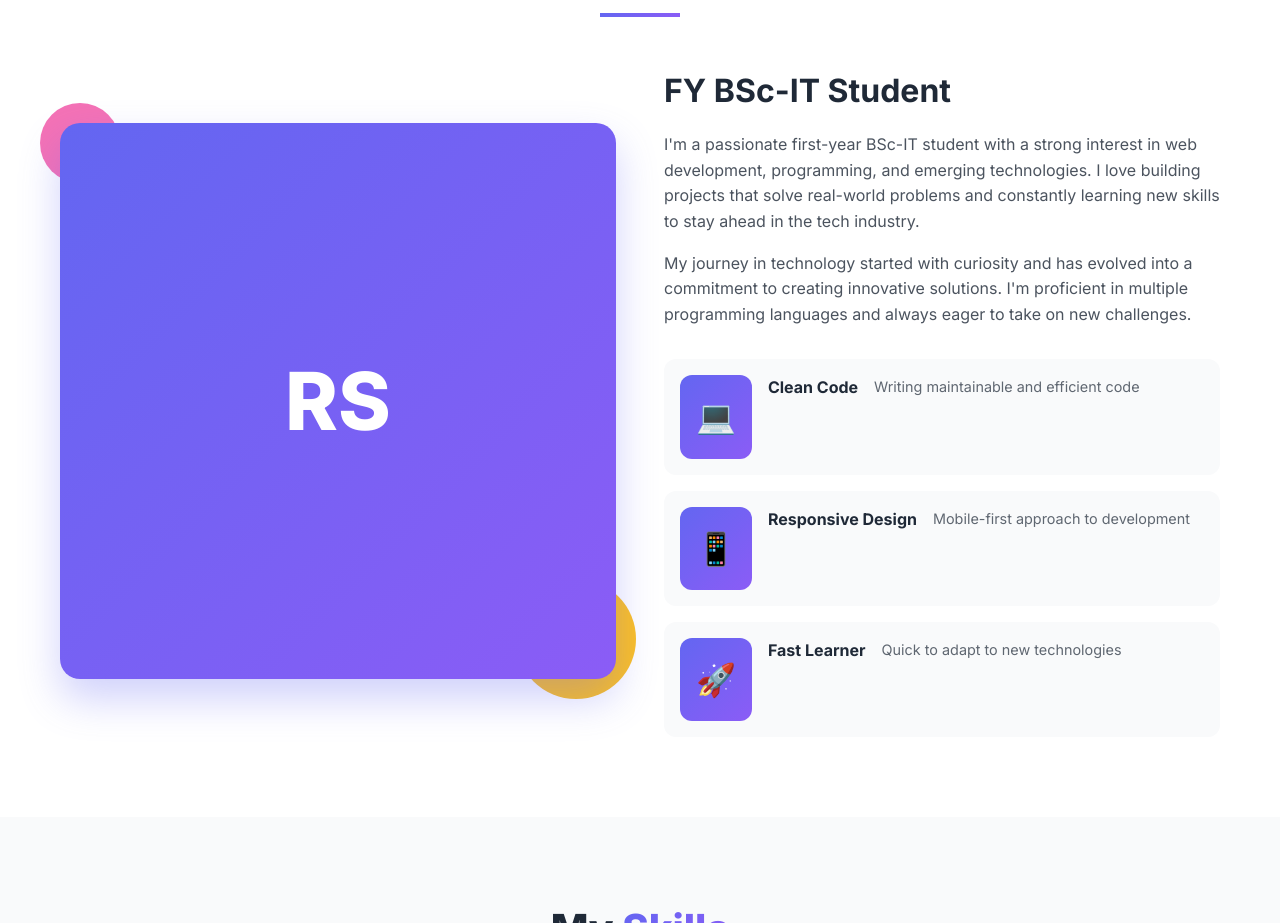
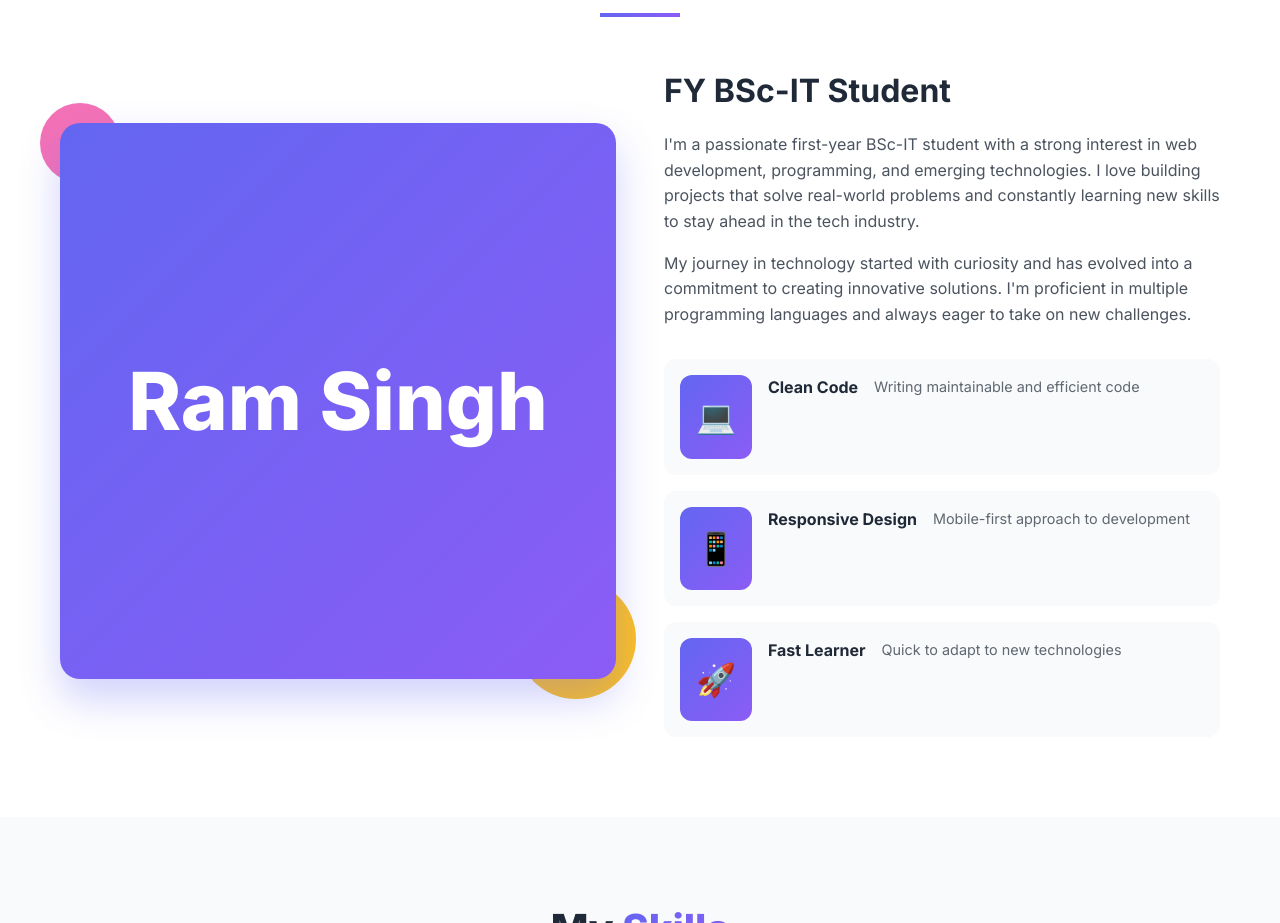
Before and after one commit to Ramsingh4656/My-Portfolio, a plain HTML site: page index.html in a window 1280 px wide. Shown: the part 947-1870 px from the top of the page. Drawn offline with Linux system fonts and the light colour scheme.

Commit message:
Update index.html

```diff
--- a/index.html
+++ b/index.html
@@ -62,7 +62,7 @@
             <div class="title-underline"></div>
             <div class="about-content">
                 <div class="about-image">
-                    <div class="profile-placeholder">RS</div>
+                    <div class="profile-placeholder">Ram Singh</div>
                     <div class="decoration-circle circle1"></div>
                     <div class="decoration-circle circle2"></div>
                 </div>
```
